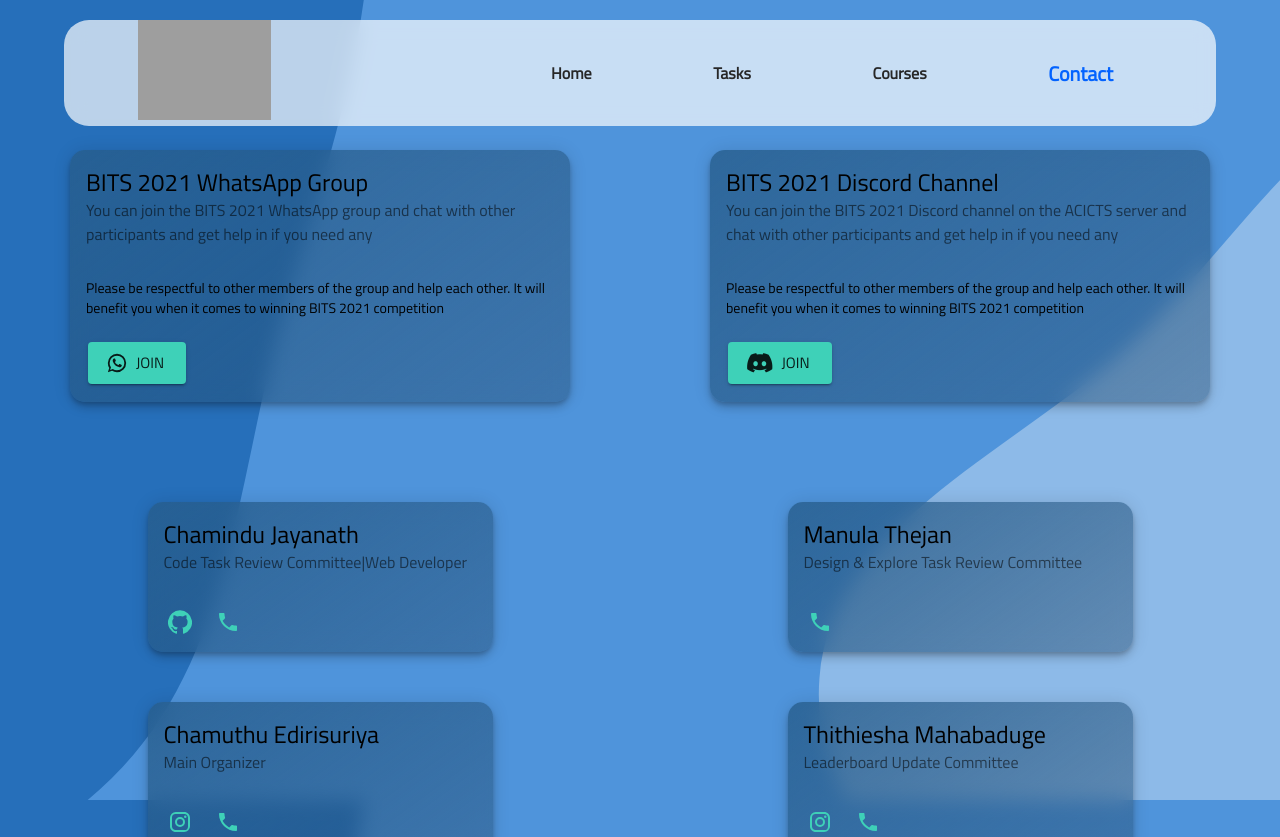
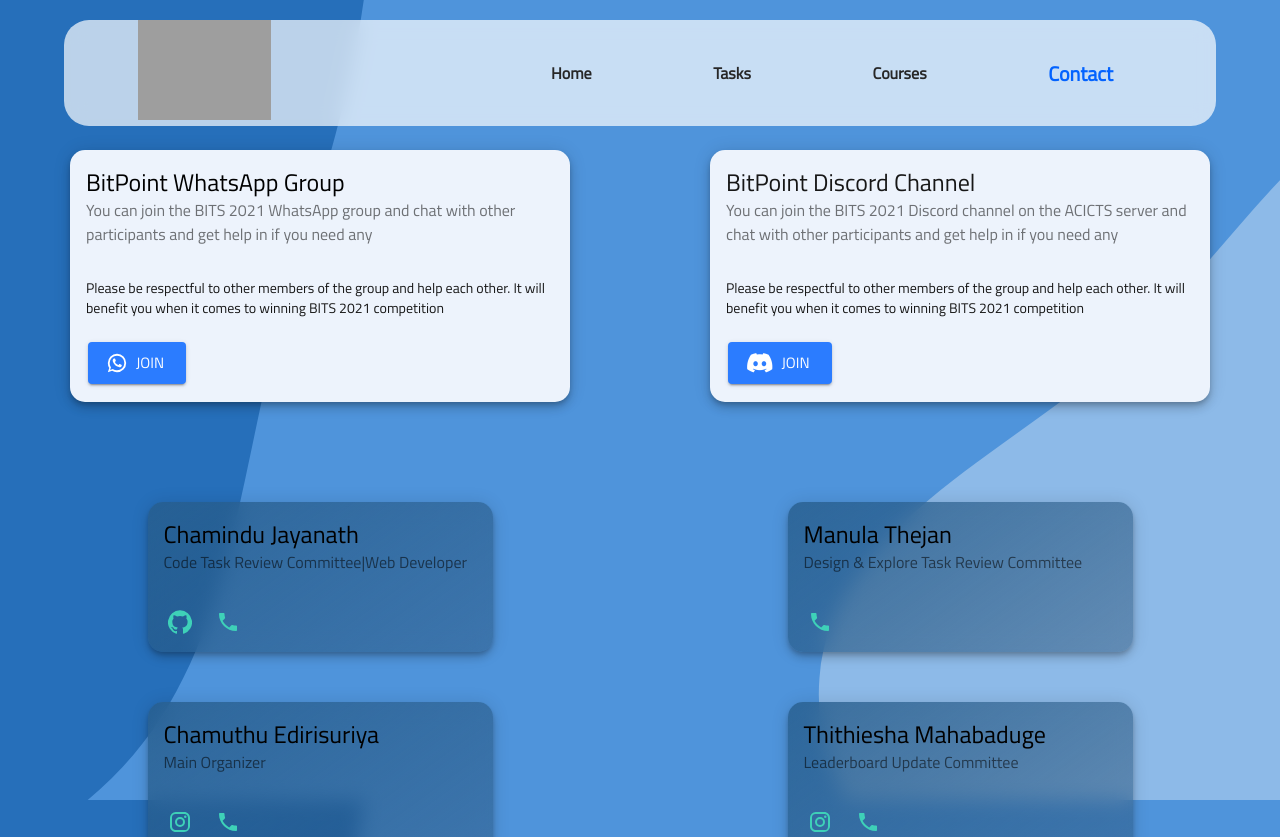
Before and after one commit to chamiduu/BitPoint-Final, a React (Create React App) app: page /contact in a window 1280 px wide. Shown: the top 837 px of the page. Built offline with nearby package versions, Linux system fonts and the light colour scheme; grey boxes are pictures that could not be loaded.

Commit message:
Chnage group texts

```diff
--- a/src/Components/Contact/Groups.js
+++ b/src/Components/Contact/Groups.js
@@ -11,63 +11,75 @@ import WhatsAppIcon from '@material-ui/icons/WhatsApp';
 
 const useStyles = makeStyles((theme) => ({
   root: {
-    maxWidth: '500px',
-    marginBottom: '50px',
-    marginLeft: '50px',
-    marginRight: '50px',
+    maxWidth: "500px",
+    marginBottom: "50px",
+    marginLeft: "50px",
+    marginRight: "50px",
 
-    background: 'linear-gradient(144deg, #275d8ccf, #21466766)',
-    backdropFilter: 'blur(10px)',
-    color: theme.palette.primary.contrastText,
-    borderRadius: '15px',
-    [theme.breakpoints.down('xs')]: {
-      marginLeft: '10px',
-      marginRight: '10px',
+    background: "#edf3fc",
+    color: "#171717",
+    borderRadius: "15px",
+    [theme.breakpoints.down("xs")]: {
+      marginLeft: "10px",
+      marginRight: "10px",
     },
   },
   media: {
     height: 0,
-    paddingTop: '56.25%', // 16:9
+    paddingTop: "56.25%", // 16:9
   },
 
   avatar: {
-    width: '50px',
-    height: '50px',
+    width: "50px",
+    height: "50px",
   },
 
   OCContainer: {
-    marginTop: '150px',
-    marginRight: '50px',
+    marginTop: "150px",
+    marginRight: "50px",
   },
 
   button: {
-    marginLeft: '10px',
-    marginBottom: '10px',
-    background: '#3ed1b8',
-    transition: '0.5s ease',
-    '&:hover': {
-      backgroundColor: '#3abda7',
+    marginLeft: "10px",
+    marginBottom: "10px",
+    background: "#2b7cff",
+    transition: "0.5s ease",
+    "&:hover": {
+      backgroundColor: "#236adb",
     },
-  color:'#00000'
+    color: "#fff",
   },
 
-
+  desc: {
+    color: "#000"
+  }
 }));
 
 export default function OC() {
   const classes = useStyles();
 
   return (
-    <Grid xl={12} md={12} lg={12} container direction="row" justify="space-around" alignItems="center" className={classes.OCContainer}>
-    <Card className={classes.root} elevation='6' >
+    <Grid
+      xl={12}
+      md={12}
+      lg={12}
+      container
+      direction="row"
+      justify="space-around"
+      alignItems="center"
+      className={classes.OCContainer}
+    >
+      <Card className={classes.root} elevation="6">
         <CardHeader
-        title="BITS 2021 WhatsApp Group"
+          title="BitPoint WhatsApp Group"
           subheader="You can join the BITS 2021 WhatsApp group and chat with other participants and get help in if you need any"
+          className={classes.desc}
         />
         <CardContent>
-        <Typography variant="body2"  component="p">
-        Please be respectful to other members of the group and help each other.
-        It will benefit you when it comes to winning BITS 2021 competition
+          <Typography variant="body2" component="p">
+            Please be respectful to other members of the group and help each
+            other. It will benefit you when it comes to winning BITS 2021
+            competition
           </Typography>
         </CardContent>
         <CardActions disableSpacing>
@@ -83,15 +95,16 @@ export default function OC() {
           </Button>
         </CardActions>
       </Card>
-    <Card className={classes.root} elevation='6' >
+      <Card className={classes.root} elevation="6">
         <CardHeader
-        title="BITS 2021 Discord Channel"
+          title="BitPoint Discord Channel"
           subheader="You can join the BITS 2021 Discord channel on the ACICTS server and chat with other participants and get help in if you need any"
         />
         <CardContent>
-        <Typography variant="body2"  component="p">
-        Please be respectful to other members of the group and help each other.
-        It will benefit you when it comes to winning BITS 2021 competition
+          <Typography variant="body2" component="p">
+            Please be respectful to other members of the group and help each
+            other. It will benefit you when it comes to winning BITS 2021
+            competition
           </Typography>
         </CardContent>
         <CardActions disableSpacing>
```
Lines whose indentation alone changed are shown as unchanged.
